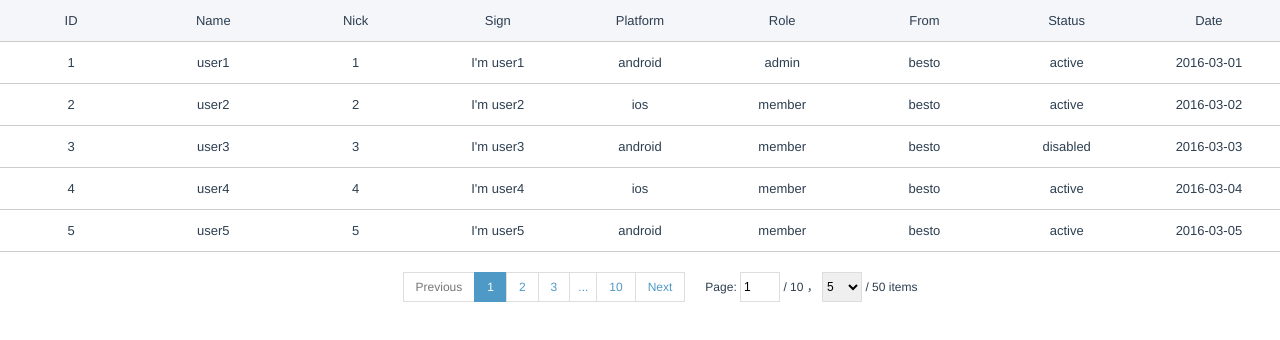
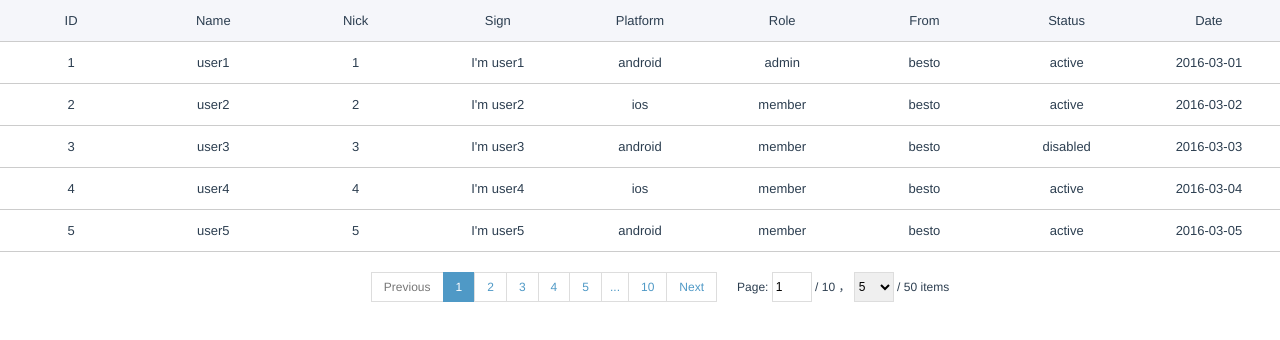
Before and after one commit to AidenChen/vue-paginator, a Vue app: page / in a window 1280 px wide. Shown: the top 340 px of the page. Built offline with nearby package versions, Linux system fonts and the light colour scheme; data requests are answered from the project's data file.

Commit message:
优化分页器算法

```diff
--- a/src/components/Paginator/Demo.vue
+++ b/src/components/Paginator/Demo.vue
@@ -15,7 +15,7 @@
         </tr>
       </thead>
       <tbody class="paginator-demo__table-body">
-        <tr v-for="item in tableData">
+        <tr v-for="(item, index) in tableData" :key="index">
           <td>{{item.id}}</td>
           <td>{{item.name}}</td>
           <td>{{item.nick}}</td>
--- a/src/components/Paginator/Paginator.vue
+++ b/src/components/Paginator/Paginator.vue
@@ -1,6 +1,6 @@
 <template>
   <div class="paginator-wrapper">
-    <ul class="paginator" v-show="total > 0">
+    <ul class="paginator">
       <li class="paginator__item" :class="{'paginator__item--disabled': index === 1}" @click="prevPage()">
         <span class="paginator__page-no">Previous</span>
       </li>
@@ -12,7 +12,7 @@
         <span class="paginator__page-no">Next</span>
       </li>
     </ul>
-    <div class="paginator__comment" v-show="total > 0">
+    <div class="paginator__comment">
       Page:
       <input class="paginator__page-jumper" type="text" v-model="targetIndex" @keyup="jumpToPage($event)"/>
       /
@@ -25,7 +25,6 @@
       {{total}}
       items
     </div>
-    <div class="paginator__comment--clear" v-show="total === 0">No data.</div>
   </div>
 </template>
 
@@ -80,46 +79,44 @@ export default {
   computed: {
     // 总页码数
     all() {
-      return Math.ceil(this.total / this.optionNow);
+      return this.total ? Math.ceil(this.total / this.optionNow) : 1;
     },
     // 页码数组
     pageList() {
       const pageList = [];
-      // 若总页数不超过分页器长度，则直接显示
       if (this.all <= this.length) {
         for (let i = 1; i <= this.all; i++) {
           pageList.push(i);
         }
-      } else {
-        // 若总页数超过分页器长度，则分为三种情况
-        // 左右两边偏移显示页码的个数
-        const offset = (this.length - 1) / 2;
-        // 若页码值少于左侧偏移显示页码的个数代表的阈值，则表示左侧偏移，右侧显示省略号
-        if (this.index <= offset) {
-          for (let i = 1; i <= offset + 1; i++) {
+        return pageList;
+      }
+      if (parseInt((this.index - 1) / this.length, 10) === 0) {
+        let i;
+        for (i = 1; i <= this.length; i++) {
           pageList.push(i);
         }
+        if (i <= this.all) {
           pageList.push('...');
           pageList.push(this.all);
-        } else if (this.index > this.all - offset) {
-          // 若页码值大于右侧偏移显示页码的个数代表的阈值，则表示右侧偏移，左侧显示省略号
+        }
+      } else if (parseInt((this.index - 1) / this.length, 10) === parseInt(this.all / this.length, 10)) {
+        if (this.index > this.length) {
           pageList.push(1);
           pageList.push('...');
-          for (let i = offset + 1; i >= 1; i--) {
-            pageList.push(this.all - i);
         }
-          pageList.push(this.all);
+        for (let i = (this.all - this.length) + 1; i <= this.all; i++) {
+          pageList.push(i);
+        }
       } else {
-          // 若页码值处于两侧偏移显示页码区域之间，则两侧均显示省略号
+        if (this.index > this.length) {
           pageList.push(1);
           pageList.push('...');
-          for (let i = Math.ceil(offset / 2); i >= 1; i--) {
-            pageList.push(this.index - i);
         }
-          pageList.push(this.index);
-          for (let i = 1; i <= offset / 2; i++) {
-            pageList.push(this.index + i);
+        let i;
+        for (i = (parseInt((this.index - 1) / this.length, 10) * this.length) + 1; i <= (parseInt((this.index - 1) / this.length, 10) * this.length) + this.length; i++) {
+          pageList.push(i);
         }
+        if (i <= this.all) {
           pageList.push('...');
           pageList.push(this.all);
         }
@@ -129,70 +126,71 @@ export default {
   },
   watch: {
     optionNow() {
-      this.init();
-      this.$emit('change-page', this.index, parseInt(this.optionNow, 10));
+      const newIndex = this.init(this.index);
+      this.$emit('change-page', newIndex, parseInt(this.optionNow, 10));
     }
   },
   created() {
-    this.targetIndex = this.index;
+    this.targetIndex = this.init(this.index);
     this.optionNow = this.size;
-    this.init();
   },
   methods: {
     // 初始化
-    init() {
-      this.fixLength();
-      this.fixIndex();
+    init(index) {
+      const newIndex = this.fixIndex(index);
       this.fixSelect();
+      return newIndex;
     },
     // 点击页码跳转页面
     changePage(index) {
-      if (index === '...') {
+      if (index === '...' || index === this.index) {
         return;
       }
-      this.index = parseInt(index, 10);
-      this.fixIndex();
-      this.$emit('change-page', this.index, parseInt(this.optionNow, 10));
+      const newIndex = this.fixIndex(parseInt(index, 10));
+      this.$emit('change-page', newIndex, parseInt(this.optionNow, 10));
     },
     // 上一页
     prevPage() {
-      if (this.index > 1) {
-        this.index -= 1;
+      let newIndex = this.index;
+      if (newIndex === 1) {
+        return;
       }
-      this.targetIndex = this.index;
-      this.$emit('change-page', this.index, parseInt(this.optionNow, 10));
+      if (newIndex > 1) {
+        newIndex -= 1;
+      }
+      this.targetIndex = newIndex;
+      this.$emit('change-page', newIndex, parseInt(this.optionNow, 10));
     },
     // 下一页
     nextPage() {
-      if (this.index < this.all) {
-        this.index += 1;
+      let newIndex = this.index;
+      if (newIndex === this.all) {
+        return;
       }
-      this.targetIndex = this.index;
-      this.$emit('change-page', this.index, parseInt(this.optionNow, 10));
+      if (newIndex < this.all) {
+        newIndex += 1;
+      }
+      this.targetIndex = newIndex;
+      this.$emit('change-page', newIndex, parseInt(this.optionNow, 10));
     },
     // 输入页码跳转页面
     jumpToPage() {
-      this.targetIndex = this.targetIndex.replace(/[^0-9]/g, '');
+      this.targetIndex = this.targetIndex.toString().replace(/[^0-9]/g, '');
       if (this.targetIndex !== '') {
         this.changePage(this.targetIndex);
       }
     },
-    // 修正分页器显示的页码个数
-    fixLength() {
-      this.length = parseInt(this.length, 10) ? parseInt(this.length, 10) : 5;
-      if (this.length % 2 === 0) {
-        this.length += 1;
+    // 修正分页索引
+    fixIndex(index) {
+      let newIndex = index;
+      if (newIndex < 1) {
+        newIndex = 1;
       }
-    },
-    // 修正分页索引
-    fixIndex() {
-      if (this.index < 1) {
-        this.index = 1;
+      if (this.all > 0 && newIndex > this.all) {
+        newIndex = this.all;
       }
-      if (this.all > 0 && this.index > this.all) {
-        this.index = this.all;
-      }
-      this.targetIndex = this.index;
+      this.targetIndex = newIndex;
+      return newIndex;
     },
     // 修正select框项目
     fixSelect() {
@@ -304,10 +302,4 @@ export default {
 .paginator__page-jumper {
   padding-left: 3px;
 }
-
-.paginator__comment--clear {
-  height: 30px;
-  font-size: 12px;
-  line-height: 30px;
-}
 </style>
```
Also changed, not shown: .eslintrc.js. Lines whose indentation alone changed are shown as unchanged.
